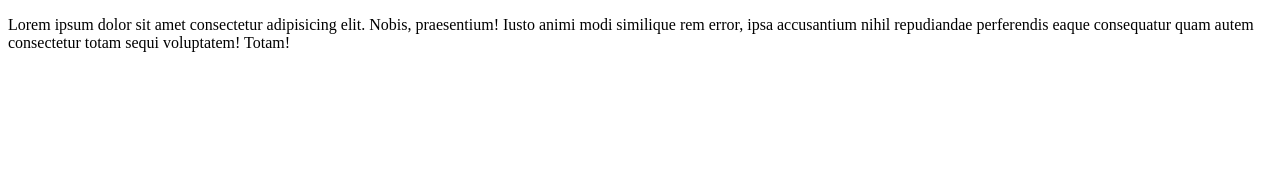
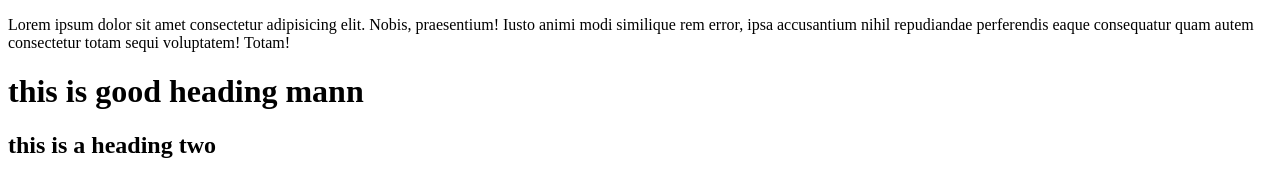
Before and after one commit to SajalDass/first-website, a plain HTML site: page index.html in a window 1280 px wide. Drawn offline with Linux system fonts and the light colour scheme.

Commit message:
changed heading

```diff
--- a/index.html
+++ b/index.html
@@ -8,5 +8,7 @@
 </head>
 <body>
     <p>Lorem ipsum dolor sit amet consectetur adipisicing elit. Nobis, praesentium! Iusto animi modi similique rem error, ipsa accusantium nihil repudiandae perferendis eaque consequatur quam autem consectetur totam sequi voluptatem! Totam!</p>
+    <h1>this is good heading mann</h1>
+    <h2>this is a heading two</h2>
 </body>
 </html>
```
Also changed, not shown: 1 other file.
